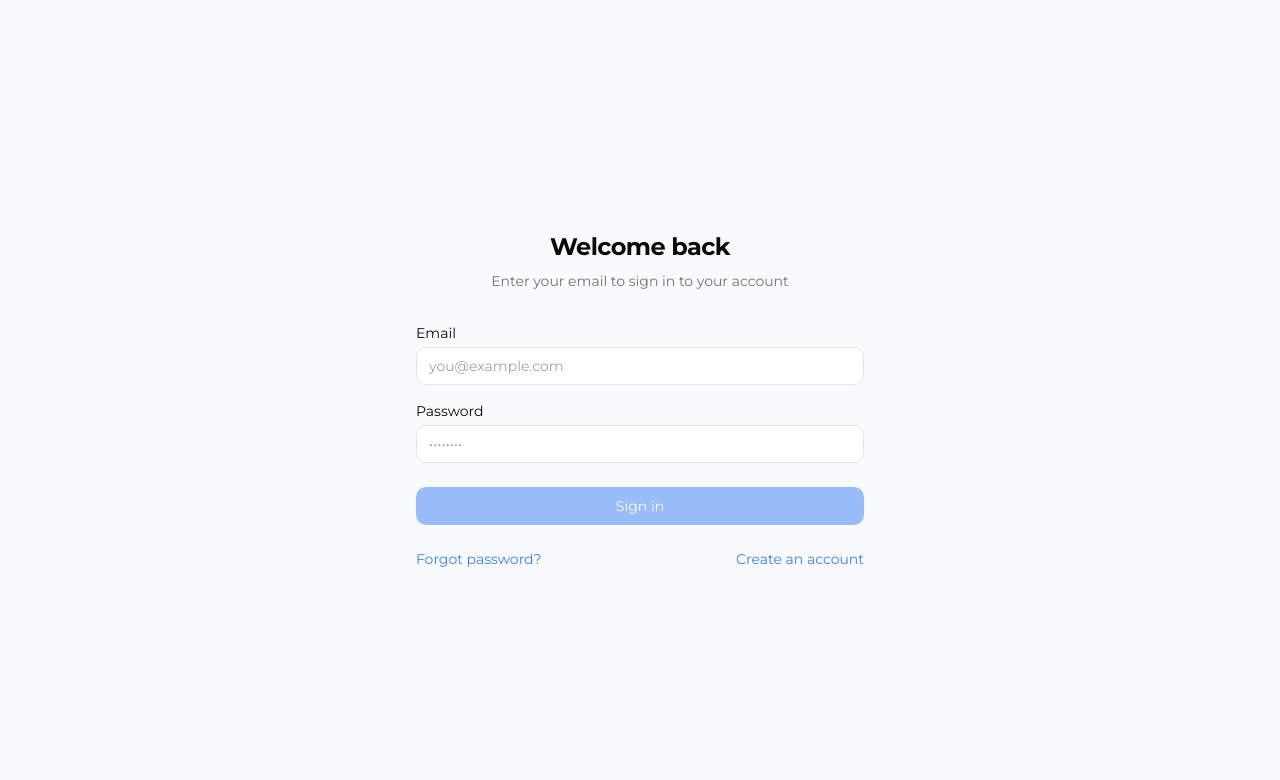
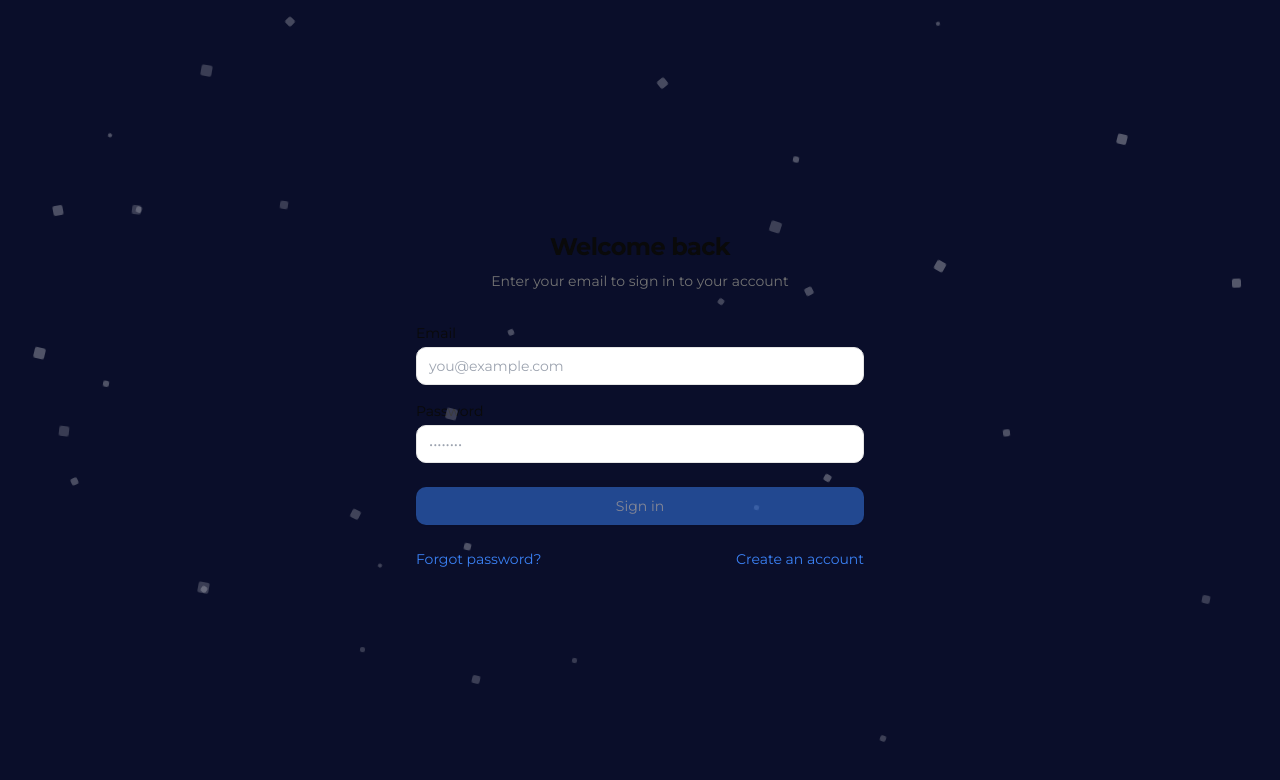
Before and after one commit to DasilvaKareem/Arthur-AI, a Next.js app: page /auth/signin in a window 1280 px wide. Shown: the top 780 px of the page. Built offline with nearby package versions, Linux system fonts and the light colour scheme; no server answers.

Commit message:
Fixed auth page background color

```diff
--- a/app/auth/layout.tsx
+++ b/app/auth/layout.tsx
@@ -1,5 +1,6 @@
 import React from "react";
 import { AuthPagesProvider } from "../context/auth-pages-context";
+import { Particles } from "app/components/Particle";
 
 export default function AuthLayout({
   children,
@@ -7,8 +8,9 @@
   children: React.ReactNode;
 }) {
   return (
-    <div className="min-h-screen flex items-center justify-center bg-gray-50 py-12 px-4 sm:px-6 lg:px-8">
+    <div className="min-h-screen flex items-center justify-center py-12 px-4 sm:px-6 lg:px-8 bg-[#0a0e2a]">
       <AuthPagesProvider>
+        <Particles />
         {children}
       </AuthPagesProvider>
     </div>
--- a/components/TopNavBar.tsx
+++ b/components/TopNavBar.tsx
@@ -56,10 +56,7 @@
     const savedColorTheme = (localStorage.getItem("color-theme") ||
       "neutral") as ThemeName;
     setColorTheme(savedColorTheme);
-    const currentMode = theme === 'system'
-      ? window.matchMedia('(prefers-color-scheme: dark)').matches ? 'dark' : 'light'
-      : theme;
-    applyTheme(savedColorTheme, currentMode === "dark");
+    applyTheme(savedColorTheme, true);
   }, [theme]);
 
   const applyTheme = (newColorTheme: ThemeName, isDark: boolean) => {
```
